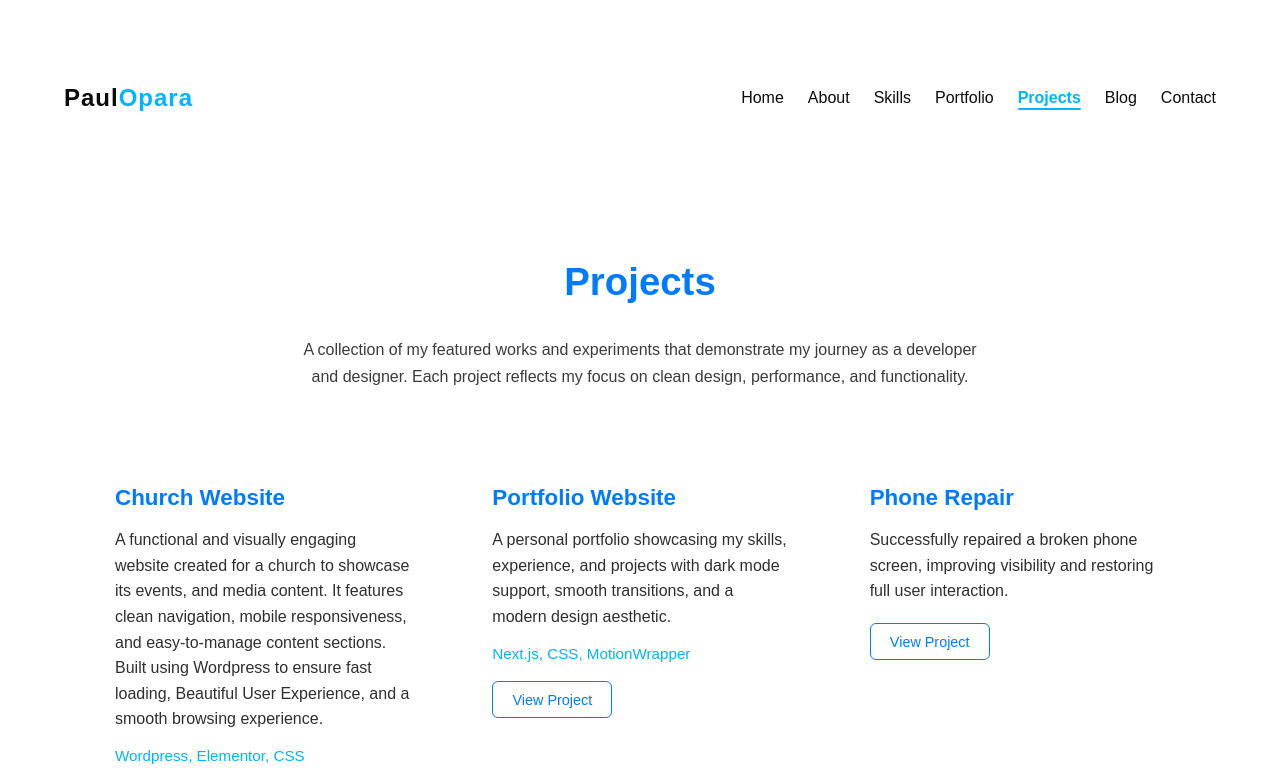
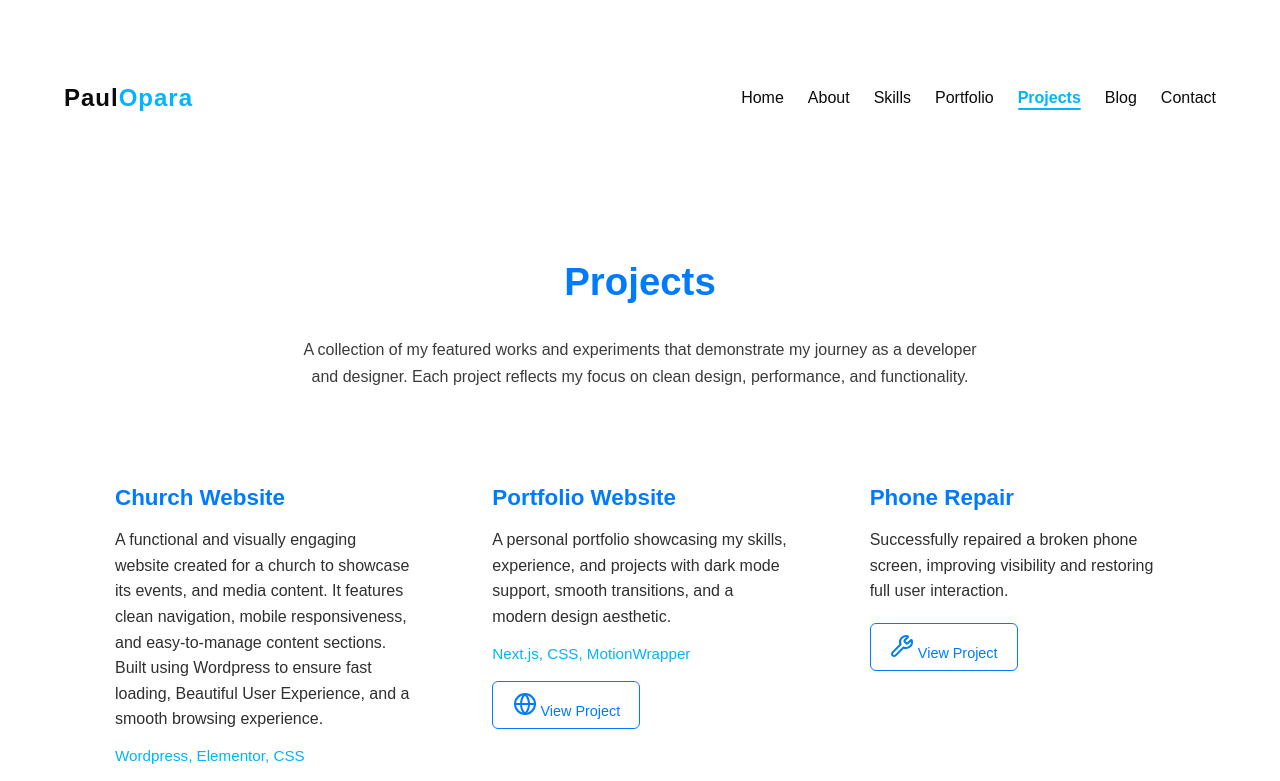
Before and after one commit to Paul-3792/paul-portfolio, a Next.js app: page /projects in a window 1280 px wide. Shown: the top 781 px of the page. Built offline with nearby package versions, Linux system fonts and the light colour scheme.

Commit message:
Successfully updated projects page

```diff
--- a/src/app/projects/page.tsx
+++ b/src/app/projects/page.tsx
@@ -12,21 +12,21 @@ export default function Projects() {
       tech: "Wordpress, Elementor, CSS",
       desc: "A functional and visually engaging website created for a church to showcase its events, and media content. It features clean navigation, mobile responsiveness, and easy-to-manage content sections. Built using Wordpress to ensure fast loading, Beautiful User Experience, and a smooth browsing experience.",
       link: "https://rccgfaithchapelfct7.com/",
-      icon: <Globe size={18} />, // 🌐 live site // replace with real link if available
+      icon: Globe, // 🌐 live site // replace with real link if available
     },
     {
       title: "Portfolio Website",
       tech: "Next.js, CSS, MotionWrapper",
       desc: "A personal portfolio showcasing my skills, experience, and projects with dark mode support, smooth transitions, and a modern design aesthetic.",
       link: "https://oparapaul.vercel.app/",
-      icon: <Globe size={18} />, // 🌐 live site
+      icon: Globe, // 🌐 live site
     },
     {
       title: "Phone Repair",
       // tech: "React.js, CSS, Firebase",
       desc: "Successfully repaired a broken phone screen, improving visibility and restoring full user interaction.",
       link: "#",
-      icon: <Wrench size={18} />,
+      icon: Wrench,
     },
   ];
 
@@ -57,7 +57,7 @@ export default function Projects() {
                 <h3>{proj.title}</h3>
                 <p className={styles.desc}>{proj.desc}</p>
                 <p className={styles.tech}>{proj.tech}</p>
-                <button className={styles.btn}> View Project</button>
+                <button className={styles.btn}> <proj.icon /> View Project</button>
               </div>
             </a>
           ))}
```
